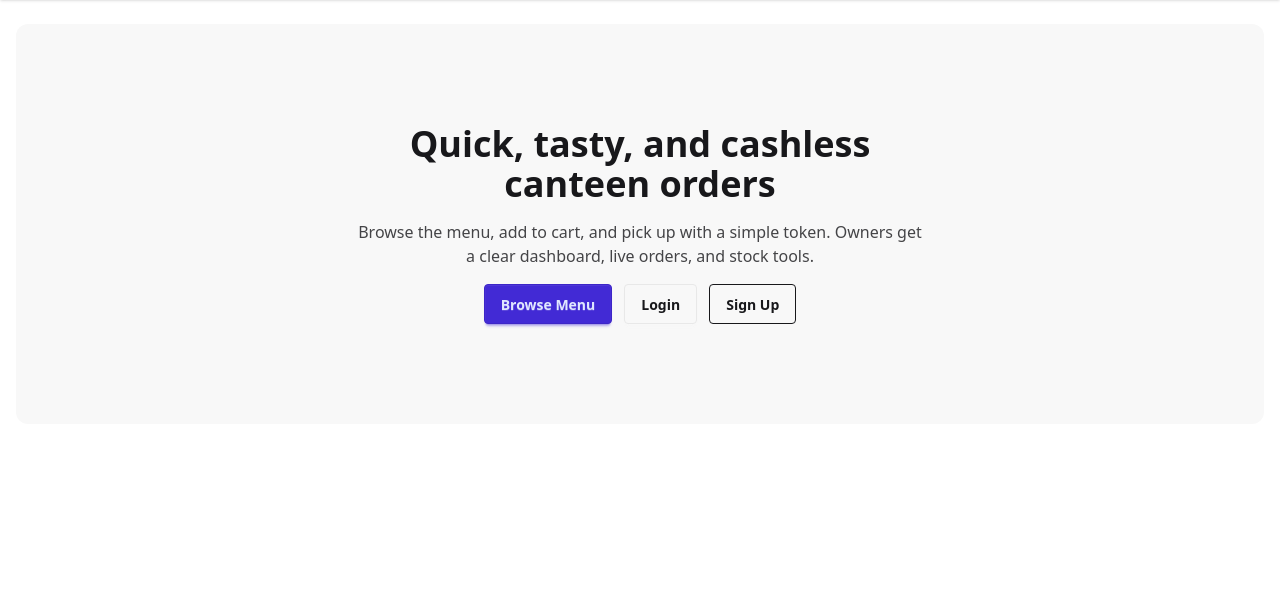
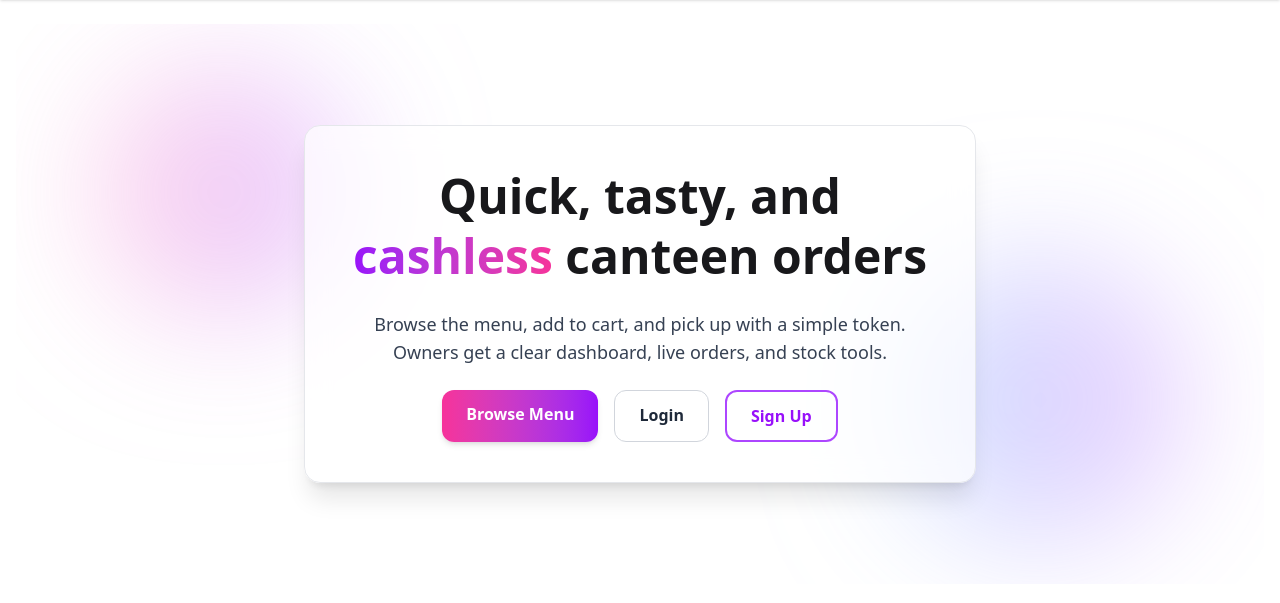
Before and after one commit to SpreadSheets600/CanteenKart, a Flask app: page / in a window 1280 px wide. Shown: the part 64-667 px from the top of the page. Run offline with Flask 3, Linux system fonts and the light colour scheme; style sheets or scripts are compiled from the project's sources.

Commit message:
feat(ui): redesign home hero with clean glassmorphism and gradient accents

```diff
--- a/templates/home.html
+++ b/templates/home.html
@@ -1,24 +1,51 @@
-{% extends 'base.html' %} {% block title %}Home - CanteenKart{% endblock %} {% block content %}
-<section class="hero min-h-[50vh] bg-base-200 rounded-xl">
-	<div class="hero-content text-center">
-		<div class="max-w-xl">
-			<h1 class="text-4xl font-bold">Quick, tasty, and cashless canteen orders</h1>
-			<p class="py-4 opacity-80">Browse the menu, add to cart, and pick up with a simple token. Owners get a clear dashboard, live orders, and stock tools.</p>
-			<div class="flex flex-col sm:flex-row gap-3 justify-center">
-				<a class="btn btn-primary" href="{{ url_for('menu.menu') }}">Browse Menu</a>
+{% extends 'base.html' %}
+{% block title %}Home - CanteenKart{% endblock %}
+
+{% block content %}
+<section class="relative min-h-[70vh] flex items-center justify-center overflow-hidden rounded-xl bg-base-100">
+
+  <!-- Soft gradient circles in background -->
+  <div class="absolute top-10 left-20 w-64 h-64 bg-gradient-to-r from-pink-400 to-purple-500 rounded-full mix-blend-multiply filter blur-3xl opacity-30"></div>
+  <div class="absolute bottom-10 right-20 w-72 h-72 bg-gradient-to-r from-blue-400 to-purple-500 rounded-full mix-blend-multiply filter blur-3xl opacity-30"></div>
+
+  <!-- Hero content card -->
+  <div class="relative z-10 text-center max-w-2xl p-10 bg-white/70 backdrop-blur-md rounded-2xl shadow-xl border border-gray-200">
+    <h1 class="text-5xl font-extrabold leading-tight">
+      Quick, tasty, and <span class="text-transparent bg-clip-text bg-gradient-to-r from-purple-600 to-pink-500">cashless</span> canteen orders
+    </h1>
+    <p class="py-6 text-lg text-gray-700">
+      Browse the menu, add to cart, and pick up with a simple token.
+      Owners get a clear dashboard, live orders, and stock tools.
+    </p>
+
+    <div class="flex flex-col sm:flex-row gap-4 justify-center">
+      <a class="px-6 py-3 rounded-xl font-semibold bg-gradient-to-r from-pink-500 to-purple-600 text-white shadow-md hover:scale-105 transition transform" href="{{ url_for('menu.menu') }}">
+        Browse Menu
+      </a>
+
       {% if not session.get('user_id') %}
-				<a class="btn" href="{{ url_for('auth.login') }}">Login</a>
-				<a class="btn btn-outline" href="{{ url_for('auth.register') }}">Sign Up</a>
+      <a class="px-6 py-3 rounded-xl font-semibold bg-white text-gray-800 border border-gray-300 hover:bg-gray-100 transition" href="{{ url_for('auth.login') }}">
+        Login
+      </a>
+      <a class="px-6 py-3 rounded-xl font-semibold border-2 border-purple-500 text-purple-600 hover:bg-purple-50 transition" href="{{ url_for('auth.register') }}">
+        Sign Up
+      </a>
       {% else %}
-				<a class="btn" href="{{ url_for('owners.user_dashboard') }}">My Dashboard</a>
-				<a class="btn btn-outline" href="{{ url_for('cart.show_cart') }}">Cart</a>
+      <a class="px-6 py-3 rounded-xl font-semibold bg-white text-gray-800 border border-gray-300 hover:bg-gray-100 transition" href="{{ url_for('owners.user_dashboard') }}">
+        My Dashboard
+      </a>
+      <a class="px-6 py-3 rounded-xl font-semibold border-2 border-pink-500 text-pink-600 hover:bg-pink-50 transition" href="{{ url_for('cart.show_cart') }}">
+        Cart
+      </a>
       {% endif %}
     </div>
   </div>
+
+  {% if config.get('ANNOUNCEMENT') %}
+  <div class="absolute bottom-3 inset-x-3 z-20">
+    <div class="alert shadow-lg bg-white/80 backdrop-blur-md border border-gray-200 text-gray-800">
+      <span>{{ config.get('ANNOUNCEMENT') }}</span>
     </div>
-	{% if config.get('ANNOUNCEMENT') %}
-	<div class="absolute bottom-3 inset-x-3">
-		<div class="alert alert-info shadow"><span>{{ config.get('ANNOUNCEMENT') }}</span></div>
   </div>
   {% endif %}
 </section>
```
Lines whose indentation alone changed are shown as unchanged.
